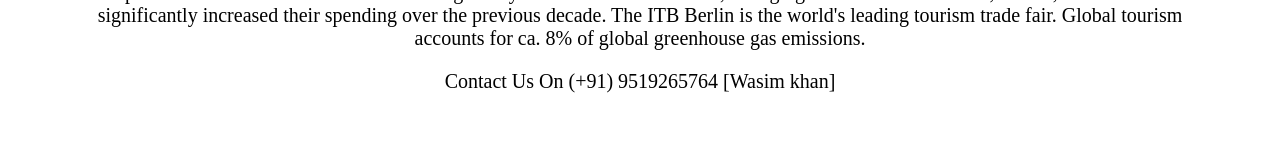
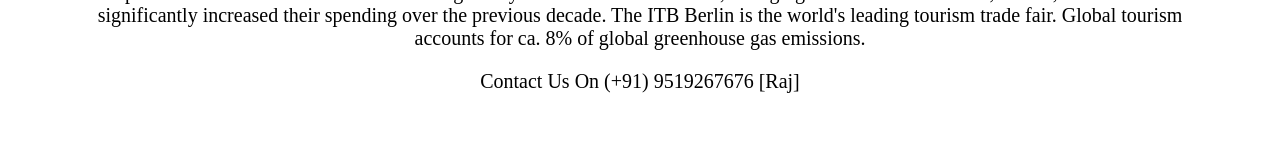
Before and after one commit to TechsavyRaj/Ghumakkad, a plain HTML site: page abtus.html in a window 1280 px wide. Shown: the part 523-683 px from the top of the page. Drawn offline with Linux system fonts and the light colour scheme.

Commit message:
namechanged

```diff
--- a/abtus.html
+++ b/abtus.html
@@ -72,7 +72,7 @@
 <p>Tourism can be domestic or international, and international tourism has both incoming and outgoing implications on a country's balance of payments. Today, tourism is a major source of income for many countries, and affects the economy of both the source and host countries, in some cases being of vital importance.</p>
 
                 <p>Tourism suffered as a result of a strong economic slowdown of the late-2000s recession, between the second half of 2008 and the end of 2009, and the outbreak of the H1N1 influenza virus, but slowly recovered. International tourism receipts (the travel item in the balance of payments) grew to US$1.03 trillion (€740 billion) in 2011, corresponding to an increase in real terms of 3.8% from 2010. International tourist arrivals surpassed the milestone of 1 billion tourists globally for the first time in 2012, emerging markets such as China, Russia, and Brazil had significantly increased their spending over the previous decade. The ITB Berlin is the world's leading tourism trade fair. Global tourism accounts for ca. 8% of global greenhouse gas emissions.</p>
-                <p>Contact Us On (+91) 9519265764 [Wasim khan] </p>
+                <p>Contact Us On (+91) 9519267676 [Raj] </p>
             </center>
         </div>
         <div class="footer">
```
